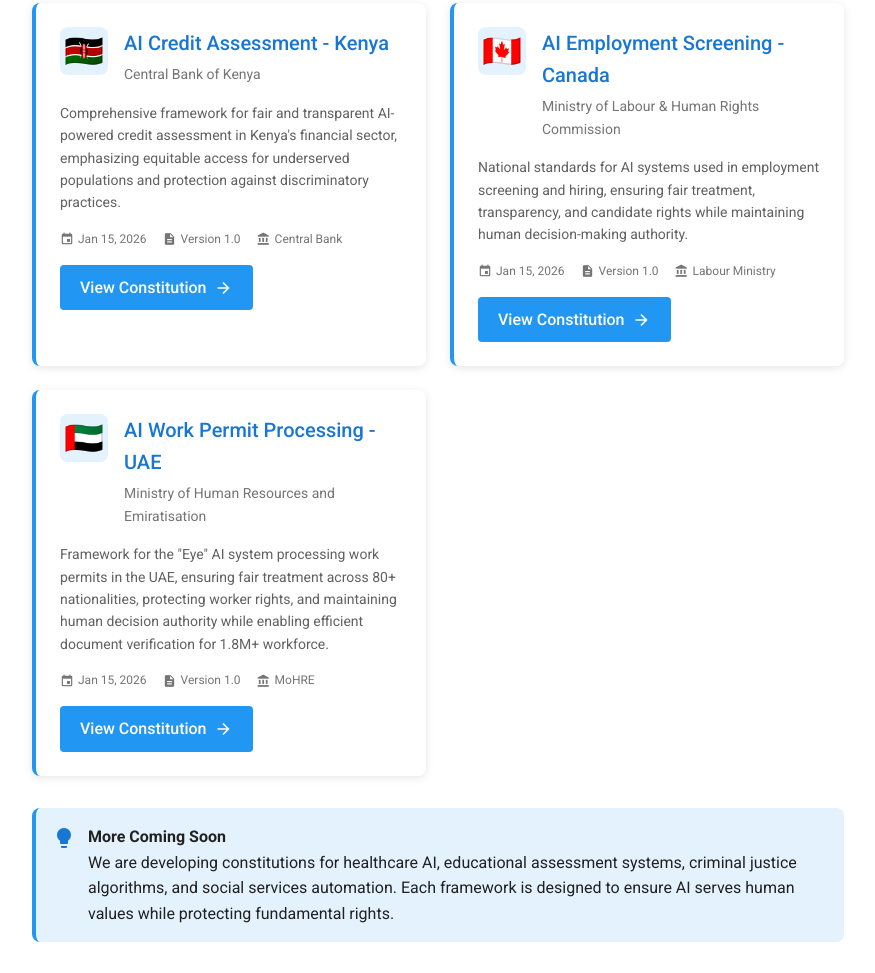
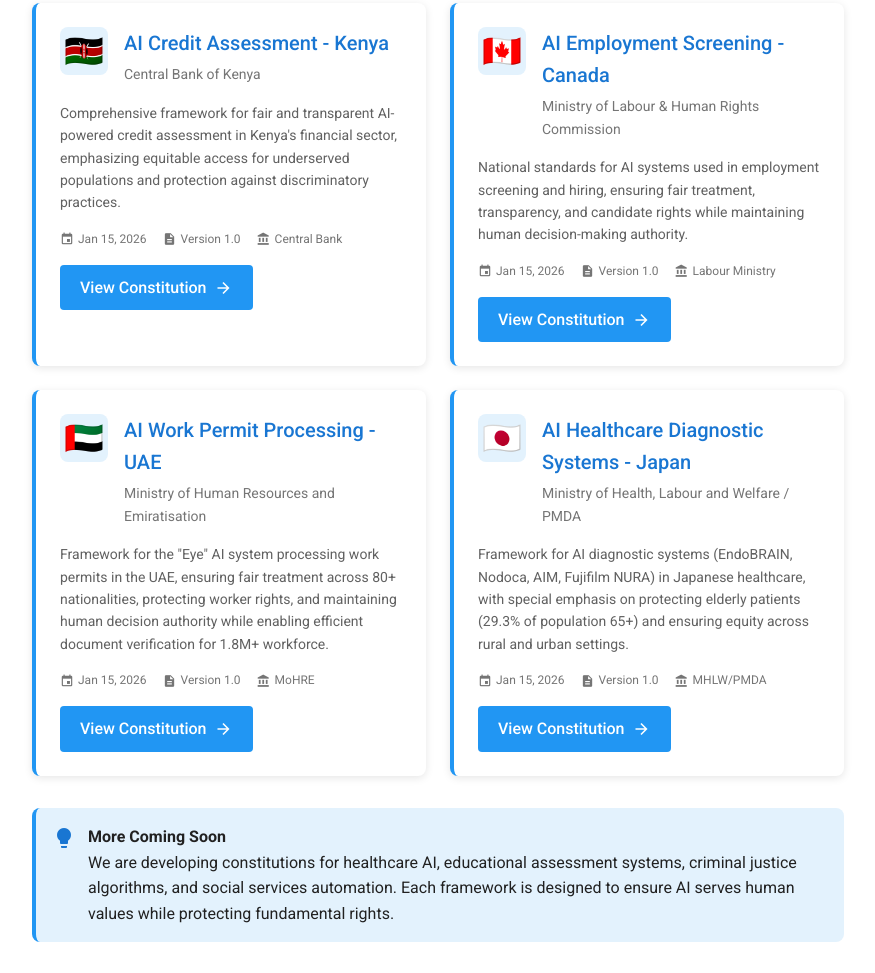
Before and after one commit to anarsimpson/orchestrate, a website: page index.html in a window 1280 px wide. Shown: the part 895-1868 px from the top of the page, without its empty margins (372-1247 px from the left). Drawn offline with Linux system fonts and the light colour scheme.

Commit message:
Update index.html

```diff
--- a/index.html
+++ b/index.html
@@ -825,6 +825,17 @@
     version: '1.0',
     filepath: './Constitutions/UAEWorkPermits.html',
     description: 'Framework for the "Eye" AI system processing work permits in the UAE, ensuring fair treatment across 80+ nationalities, protecting worker rights, and maintaining human decision authority while enabling efficient document verification for 1.8M+ workforce.'
+},
+            {
+    id: 'japan-healthcare',
+    name: 'AI Healthcare Diagnostic Systems - Japan',
+    jurisdiction: 'Ministry of Health, Labour and Welfare / PMDA',
+    flag: '🇯🇵',
+    authority: 'MHLW/PMDA',
+    effectiveDate: 'Jan 15, 2026',
+    version: '1.0',
+    filepath: './Constitutions/JapanHealthcare.html',
+    description: 'Framework for AI diagnostic systems (EndoBRAIN, Nodoca, AIM, Fujifilm NURA) in Japanese healthcare, with special emphasis on protecting elderly patients (29.3% of population 65+) and ensuring equity across rural and urban settings.'
 }
             // Add more constitutions here following the same format
         ];
```
